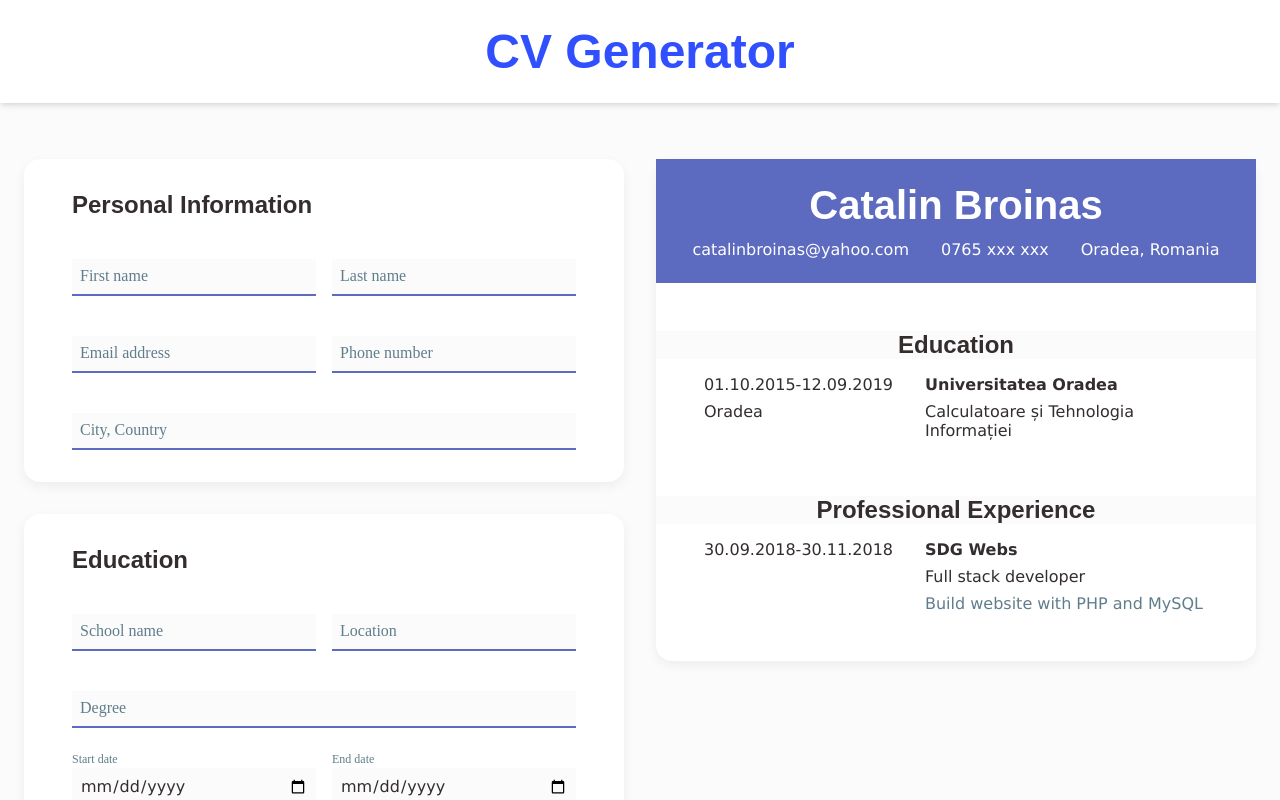
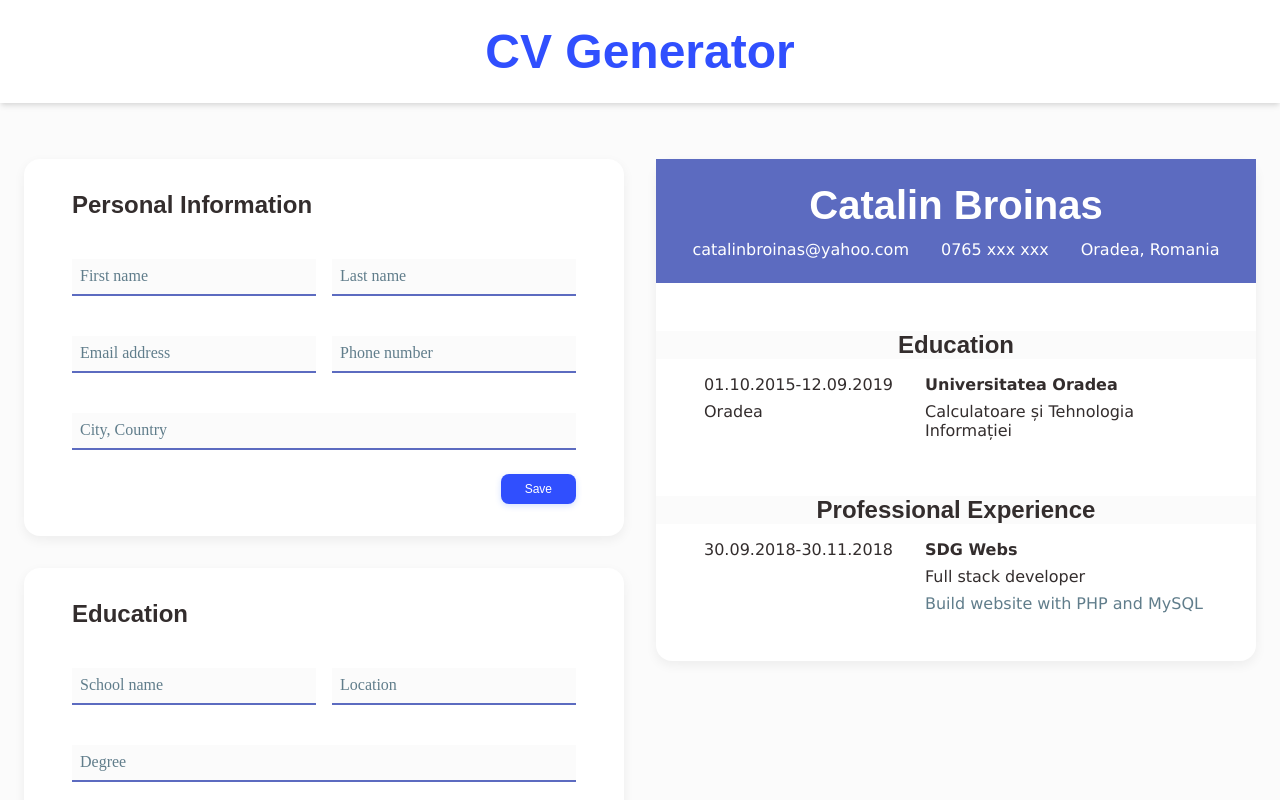
Before and after one commit to catalinbroinas/cv-application, a React (Vite) app: page / in a window 1280 px wide. Shown: the top 800 px of the page. Built offline with nearby package versions, Linux system fonts and the light colour scheme.

Commit message:
feat(PersonalDataForm): add submit button
- Style button: spacing, typography, theme color, shadow

```diff
--- a/src/components/forms/PersonalDataForm.jsx
+++ b/src/components/forms/PersonalDataForm.jsx
@@ -1,5 +1,7 @@
 
 function PersonalDataForm() {
+    const handleSaveClick = () => {};
+
     return (
         <form id="personal-data-form" className="form-section">
             <h3 className="sub-title">Personal Information</h3>
@@ -34,6 +36,8 @@ function PersonalDataForm() {
                     <label htmlFor="address" className="form-label">City, Country</label>
                 </div>
             </div>
+
+            <button className="btn btn-primary" type="button" onClick={handleSaveClick}>Save</button>
         </form>
     );
 }
--- a/src/styles/App.css
+++ b/src/styles/App.css
@@ -76,6 +76,36 @@
   border-image-slice: 1;
 }
 
+/* Components */
+.btn {
+  cursor: pointer;
+  display: inline-flex;
+  margin-left: auto;
+  padding: 0.5rem 1.5rem;
+  font-size: 0.75rem;
+  font-family: var(--font-title);
+  font-weight: 500;
+  border: none;
+  border-radius: 0.5rem;
+  transition: box-shadow 0.3s ease, transform 0.2s ease;
+}
+
+.btn-primary {
+  background-color: var(--primary-bg-color);
+  color: var(--primary-color);
+  box-shadow: 0 2px 6px rgba(41, 98, 255, 0.2);
+}
+
+.btn-primary:hover {
+  box-shadow: 0 4px 12px rgba(0, 57, 203, 0.25);
+  transform: translateY(-1px);
+}
+
+.btn-primary:active {
+  box-shadow: 0 2px 6px rgba(0, 57, 203, 0.2);
+  transform: translateY(0);
+}
+
 /* CV Preview Layout */
 .cv {
   background-color: white;
```
